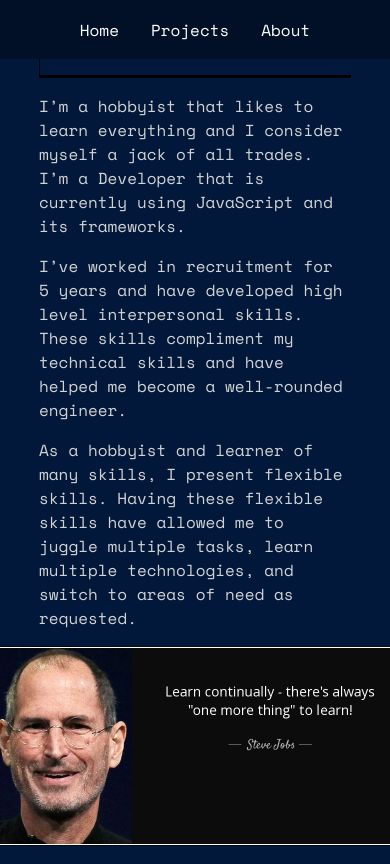
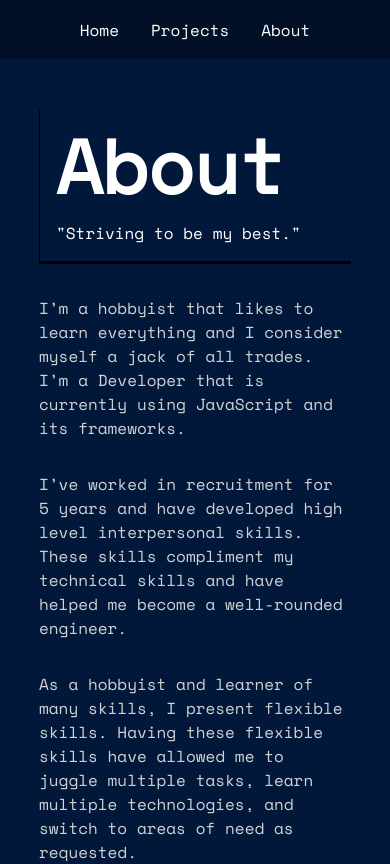
Before and after one commit to JimmyNguyen97/mySuperPortfolio, a React (Create React App) app: page /About in a window 390 px wide. Shown: the top 864 px of the page. Built offline with nearby package versions, Linux system fonts and the light colour scheme.

Commit message:
Added Media Query for Styling

```diff
--- a/src/App.css
+++ b/src/App.css
@@ -23,6 +23,3 @@ body {
 #offwhite {
   color: rgb(211, 211, 211);
 }
-
-@media (max-height:900px){
-}
--- a/src/PageComponents/About/About.css
+++ b/src/PageComponents/About/About.css
@@ -2,29 +2,36 @@
     display: flex;
     flex-direction: column;
     justify-content: center;
-    height: 80vh;
+    /* height: 80vh; */
     width: 60%;
     margin: auto;
+    position: relative;
+    top: 6vh;
 }
-
-.about__container p {
-    margin-bottom: 1rem;
-}
-
-#about__intro {
+.about__intro {
     padding: 0 0 1rem 1rem;
     border-left: solid 1px black;
     border-bottom: solid 3px black;
+    margin-bottom: 2rem;
+}
+
+.about__intro h1 {
+    font-size: 75px;
+}
+
+.about__container #offwhite {
+    margin-bottom: 2rem;
 }
 
 .quote__container {
     display: flex;
     justify-content: center;
+    margin: 1rem;
 }
 
 #quote {
-    width: 425px;
-    height: 200px;
+    width: 50%;
+    /* height: 5%; */
 }
 
 @media (max-width: 1500px) {
@@ -32,3 +39,12 @@
         width: 80%;
     }
 }
+
+@media (max-width: 500px){
+    .home__container .intro {
+        font-size: 50px;
+    }
+    #quote {
+        width: 95%;
+    }
+}
--- a/src/PageComponents/About/About.js
+++ b/src/PageComponents/About/About.js
@@ -5,7 +5,10 @@ import learnQuote from "../../Images/learningQuote.png"
 export default function About() {
   return (
     <div className='about__container'>
-        <h1 className='intro' id="about__intro">About</h1>
+        <div className="about__intro">
+          <h1>About</h1>
+          <p>"Striving to be my best."</p>
+        </div>
         <p id='offwhite'>
             I’m a hobbyist that likes to learn everything and I consider myself a jack of all trades. I’m a Developer that is currently using JavaScript and its frameworks.
         </p>
--- a/src/PageComponents/Project/Project.css
+++ b/src/PageComponents/Project/Project.css
@@ -2,15 +2,22 @@
     display: flex;
     flex-direction: column;
     justify-content: center;
-    height: 80vh;
+    /* height: 80vh; */
     width: 60%;
     margin: auto;
     position: relative;
     top: 6vh;
+    padding-bottom: 2rem;
 }
 
 #project__intro {
     margin: 0;
+}
+
+#project__link {
+    text-decoration: none;
+    color: #19E7B0;
+    margin-left: 0.5rem;
 }
 
 .project__title {
@@ -26,26 +33,6 @@
 .project__problem {
     margin-bottom: 1rem;
 }
-
-.link__image__container {
-    display: flex;
-    justify-content: center;
-    align-items: center;
-    margin: 1rem;
-}
-
-/* #link__img {
-    height: 200px;
-    width: 200px;
-    margin: 1rem;
-} */
-
-#project__link {
-    text-decoration: none;
-    color: #19E7B0;
-    margin-left: 0.5rem;
-}
-
 @media (max-width: 1500px){
     .project__container {
         width: 80%;
@@ -54,3 +41,9 @@
         font-size: 50px;
     }
 }
+
+@media (max-width: 500px){
+    #project__intro {
+        font-size: 25px;
+    }
+}
--- a/src/PageComponents/Project/Project.js
+++ b/src/PageComponents/Project/Project.js
@@ -31,7 +31,7 @@ export default function Project() {
                 By creating a resource that provides the necessary resources in one area, I reduced search time and increased player efficiency in the community.
             </p>
         </div>
-        <img src={omok} alt="Resource Page"/>
+        <img src={omok} alt="Resource Page" id='omok__preview'/>
     </div>
   )
 }
```
